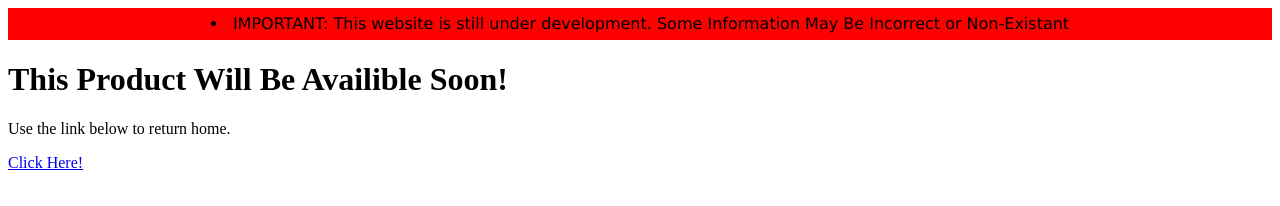
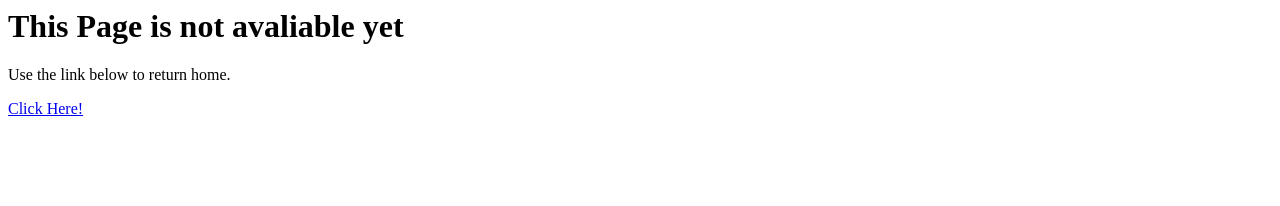
Before and after one commit to Delta-Nrsi/web, a plain HTML site: page not-available.html in a window 1280 px wide. Drawn offline with Linux system fonts and the light colour scheme.

Commit message:
Fixed issues

```diff
--- a/not-available.html
+++ b/not-available.html
@@ -1,10 +1,6 @@
 
 
-<div style="background-color: #ff0000; height:30px; border:thin solid #ff0000">
-    </ul>
-        <li style='padding-top:5px;text-align:center;font-family:Verdana'>IMPORTANT: This website is still under development. Some Information May Be Incorrect or Non-Existant</li>
-    </ul>
-</div>
+
 
 <style>
   {
@@ -12,7 +8,7 @@
   }
   </style>
 
-<h1>This Product Will Be Availible Soon!</h1>
+<h1>This Page is not avaliable yet</h1>
 <p>Use the link below to return home.</p>
 
 </html>
```
Also changed, not shown: 1 other file.
